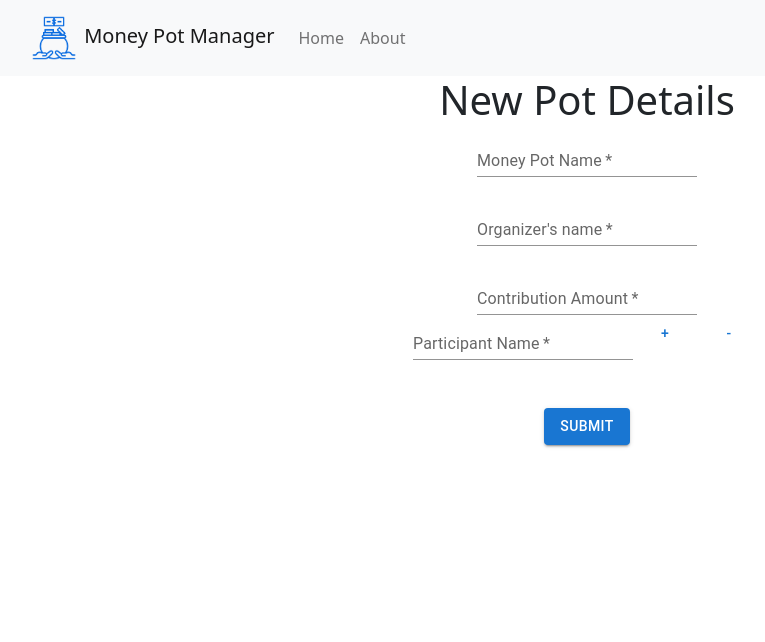
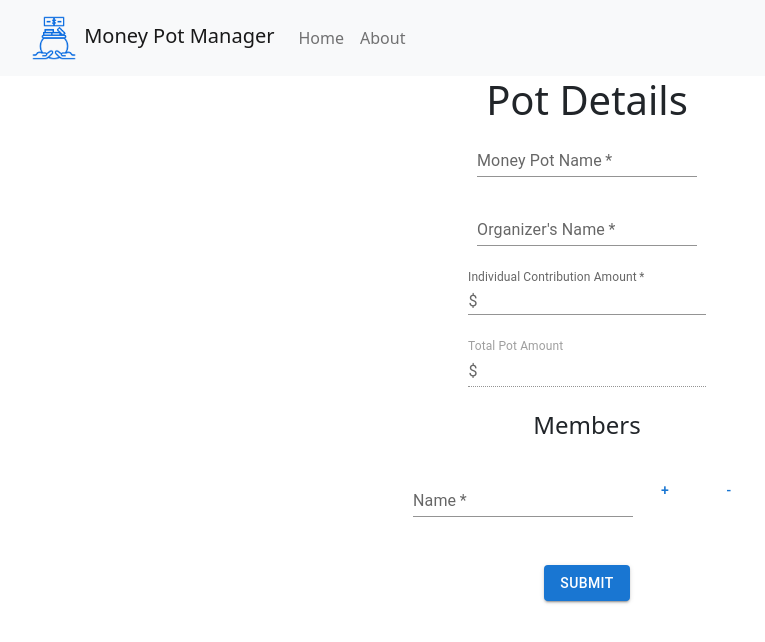
Before and after one commit to nicholascaro/money-pot, a React (Create React App) app in the folder client/: page /create in a window 1280 px wide. Shown: the top 642 px of the page, without its empty margins (53-818 px from the left). Built offline with nearby package versions, Linux system fonts and the light colour scheme; the HTML template or start-up script is replaced by a standard one.

Commit message:
debugged empty object, implemented total amount field, added dollar sign to monetary fields

```diff
--- a/client/src/components/CreateView.js
+++ b/client/src/components/CreateView.js
@@ -1,72 +1,74 @@
 import Button from "@mui/material/Button";
 import TextField from "@mui/material/TextField";
-import { useRef, useState } from "react";
+import { useState } from "react";
 import Axios from "axios";
-import Modal from "@mui/material/Modal";
-import Box from "@mui/material/Box";
-import Typography from "@mui/material/Typography";
-import { useSearchParams } from "react-router-dom";
-//import { useNavigate } from "react-router-dom";
-import { useNavigate, createSearchParams } from "react-router-dom";
-import React, { useEffect, useReducer } from "react";
+import React, { useReducer } from "react";
+import InputAdornment from "@mui/material/InputAdornment";
 
 function CreateView() {
-
   let PotObject = {
     pot_name: "",
     pot_organizer: "",
-    contribution_amount: 0,
+    contribution_amount: undefined,
+    total_pot_amount: undefined,
     participants: [],
   };
 
-  function OutputPot() {
-    console.log("Pot object", PotObject);
-  }
-
-  let initialState = {};
-
   const [state, dispatch] = useReducer(reducer, PotObject);
 
+  const {
+    pot_name,
+    pot_organizer,
+    contribution_amount,
+    total_pot_amount,
+    particpants,
+  } = state;
+
+  function PostNewPot() {
+    console.log("Pot object", state);
+  }
   function reducer(state, action) {
-    console.log("before switch", action)
-    console.log("Pot object before switch", PotObject)
+    console.log("before switch", action);
     switch (action.type) {
       case "field": {
-        console.log("in field", action)
+        console.log("in field", action);
         return {
           ...state,
           [action.fieldName]: action.payload,
         };
       }
+      case "updateTotal1": {
+        return {
+          ...state,
+          [action.fieldName[0]]: action.payload[0],
+          [action.fieldName[1]]: action.payload[0] * state.participants.length,
+        };
+      }
       default:
-        console.log("default", state)
         return state;
     }
   }
 
   function InputParticipant() {
-
-    const [inputFields, setInputFields] = useState([
-      {name: '', date: ''}
-    ])
+    const [inputFields, setInputFields] = useState([{ name: "", date: "" }]);
 
     const handleFormChange = (index, event) => {
-      let data =[...inputFields]
+      let data = [...inputFields];
       data[index][event.target.name] = event.target.value;
       setInputFields(data);
-    }
+    };
 
     const addFields = () => {
-      let newfield = { name: '', date: '' }
+      let newfield = { name: "", date: "" };
 
-      setInputFields([...inputFields, newfield])
-  }
+      setInputFields([...inputFields, newfield]);
+    };
 
-  const removeFields = (index) => {
-    let data = [...inputFields];
-    data.splice(index, 1)
-    setInputFields(data)
-}
+    const removeFields = (index) => {
+      let data = [...inputFields];
+      data.splice(index, 1);
+      setInputFields(data);
+    };
 
     return (
       <div className="Participant">
@@ -76,18 +78,18 @@ function CreateView() {
               <div key={index}>
                 <TextField
                   id="standard-basic"
-                  label="Participant Name"
+                  label="Name"
                   variant="standard"
                   required
                   name="name"
                   size="small"
                   value={input.name}
-                  onChange={event => handleFormChange(index, event)}
+                  onChange={(event) => handleFormChange(index, event)}
                 />
                 <Button onClick={addFields}> + </Button>
                 <Button onClick={() => removeFields(index)}> - </Button>
               </div>
-            )
+            );
           })}
         </form>
       </div>
@@ -96,7 +98,7 @@ function CreateView() {
 
   return (
     <div>
-      <h1>New Pot Details</h1>
+      <h1>Pot Details</h1>
       <div className="dataFields">
         <div className="potName">
           <TextField
@@ -105,13 +107,14 @@ function CreateView() {
             variant="standard"
             required
             size="small"
+            value={pot_name || ""}
             onChange={(event) => {
               dispatch({
                 type: "field",
                 fieldName: "pot_name",
                 payload: event.target.value,
-              })
-              console.log("name", PotObject.pot_name);
+              });
+              console.log("name", pot_name);
             }}
           />
         </div>
@@ -119,10 +122,11 @@ function CreateView() {
         <div className="organizer">
           <TextField
             id="standard-basic"
-            label="Organizer's name"
+            label="Organizer's Name"
             variant="standard"
             required
             size="small"
+            value={pot_organizer}
             onChange={(event) => {
               dispatch({
                 type: "field",
@@ -136,28 +140,48 @@ function CreateView() {
         <div className="contribution">
           <TextField
             id="standard-basic"
-            label="Contribution Amount"
+            label="Individual Contribution Amount"
             variant="standard"
             required
             size="small"
+            value={contribution_amount || ""}
+            InputProps={{
+              startAdornment: (
+                <InputAdornment position="start">$</InputAdornment>
+              ),
+            }}
             onChange={(event) => {
               dispatch({
-                type: "field",
-                fieldName: "contribution_amount",
-                payload: event.target.value,
+                type: "updateTotal1",
+                fieldName: ["contribution_amount", "total_pot_amount"],
+                payload: [event.target.value],
               });
             }}
           />
         </div>
+        <br />
+        <TextField
+          id="standard-basic"
+          variant="standard"
+          InputProps={{
+            startAdornment: <InputAdornment position="start">$</InputAdornment>,
+          }}
+          label="Total Pot Amount"
+          value={total_pot_amount || ""}
+          disabled
+        />
+        <br />
+        <br />
+        <h4>Members</h4>
+        <br />
         <div className="participantContainer">
-          <InputParticipant/>
+          <InputParticipant />
         </div>
         <br></br>
         <br></br>
-        <Button variant="contained" onClick={dispatch}>
+        <Button variant="contained" onClick={PostNewPot}>
           Submit
         </Button>
-        <OutputPot/>
       </div>
     </div>
   );
--- a/client/src/components/ViewFound.js
+++ b/client/src/components/ViewFound.js
@@ -171,9 +171,7 @@ function ViewFound() {
           multiline={true}
           value={contribution_amount}
           InputProps={{
-            startAdornment: (
-              <InputAdornment position="start">USD</InputAdornment>
-            ),
+            startAdornment: <InputAdornment position="start">$</InputAdornment>,
           }}
           onChange={(event) => {
             dispatch({
```
